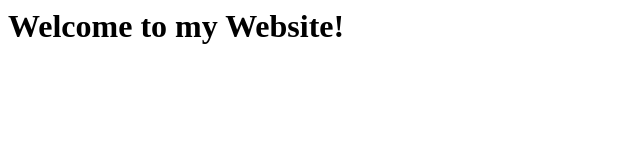
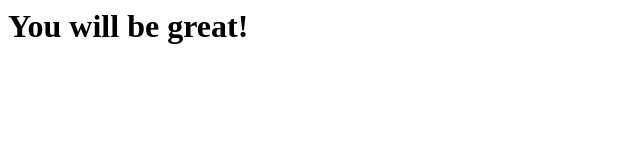
Before and after one commit to somtoesomeju/somtoesomeju.github.io, a plain HTML site: page index.html in a window 1280 px wide. Shown: the whole page, without its empty margins (0-640 px from the left). Drawn offline with Linux system fonts and the light colour scheme.

Commit message:
Update index.html

```diff
--- a/index.html
+++ b/index.html
@@ -1,3 +1,3 @@
 <html>
-<h1>Welcome to my Website!</h1>
+<h1>You will be great!</h1>
 </html>
```
